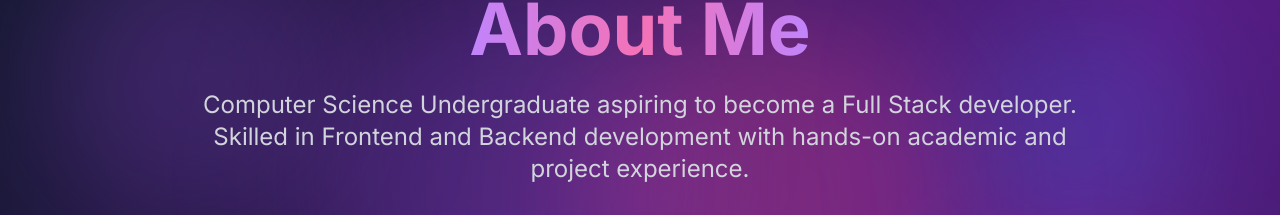
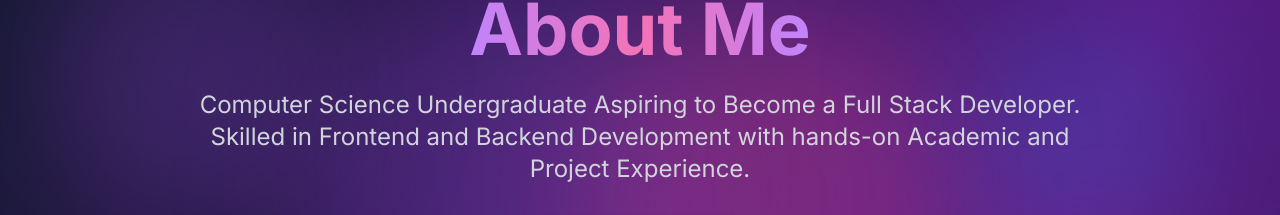
Before and after one commit to arosha-w/Portfolio-arosha, a React (Vite) app in the folder Portfolio/: page /#/about in a window 1280 px wide. Shown: the part 213-428 px from the top of the page. Built offline with nearby package versions, Linux system fonts and the light colour scheme.

Commit message:
add changers

```diff
--- a/Portfolio/src/pages/About.jsx
+++ b/Portfolio/src/pages/About.jsx
@@ -203,8 +203,8 @@ const About = () => {
             </h1>
 
             <p className="text-xl md:text-2xl text-gray-300 max-w-4xl mx-auto leading-relaxed mb-8">
-              Computer Science Undergraduate aspiring to become a Full Stack developer. Skilled in Frontend and Backend
-              development with hands-on academic and project experience.
+              Computer Science Undergraduate Aspiring to Become a Full Stack Developer. Skilled in Frontend and Backend
+              Development with hands-on Academic and Project Experience.
             </p>
 
             {/* Contact Buttons */}
```
